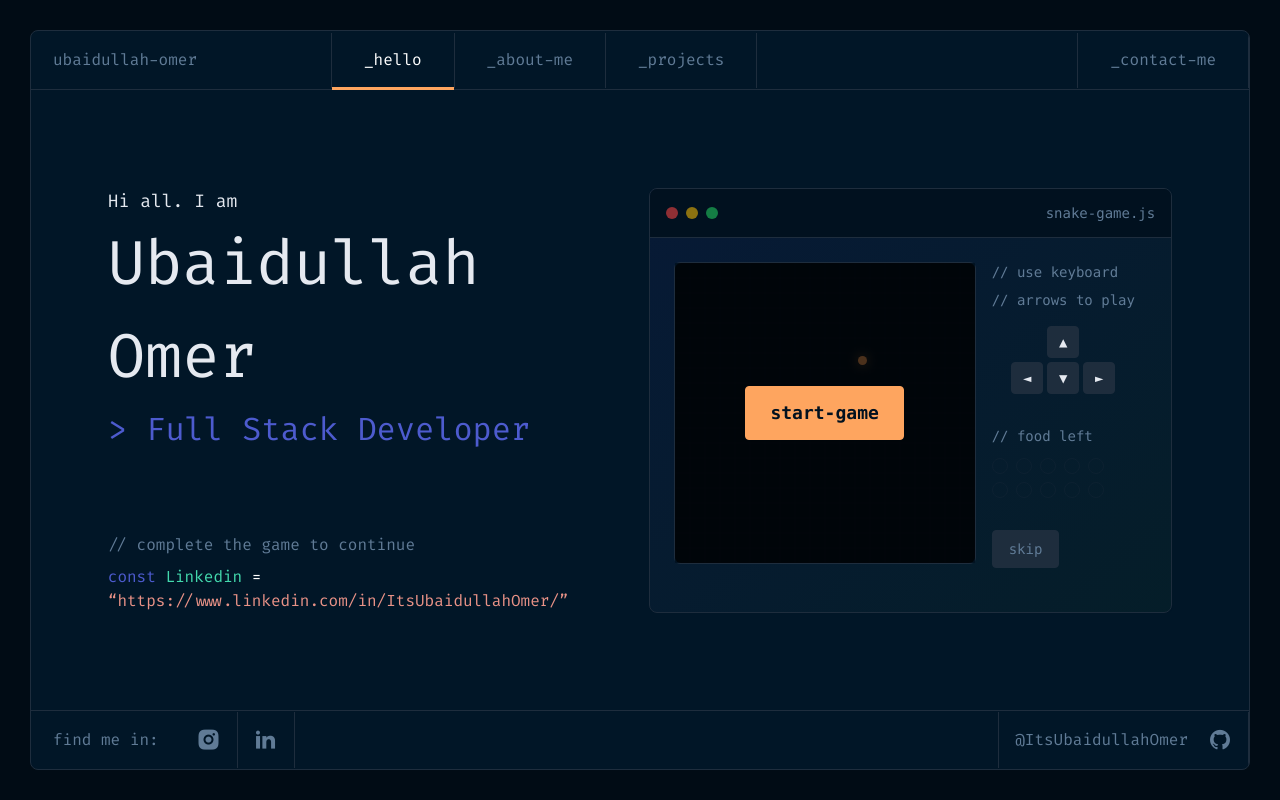
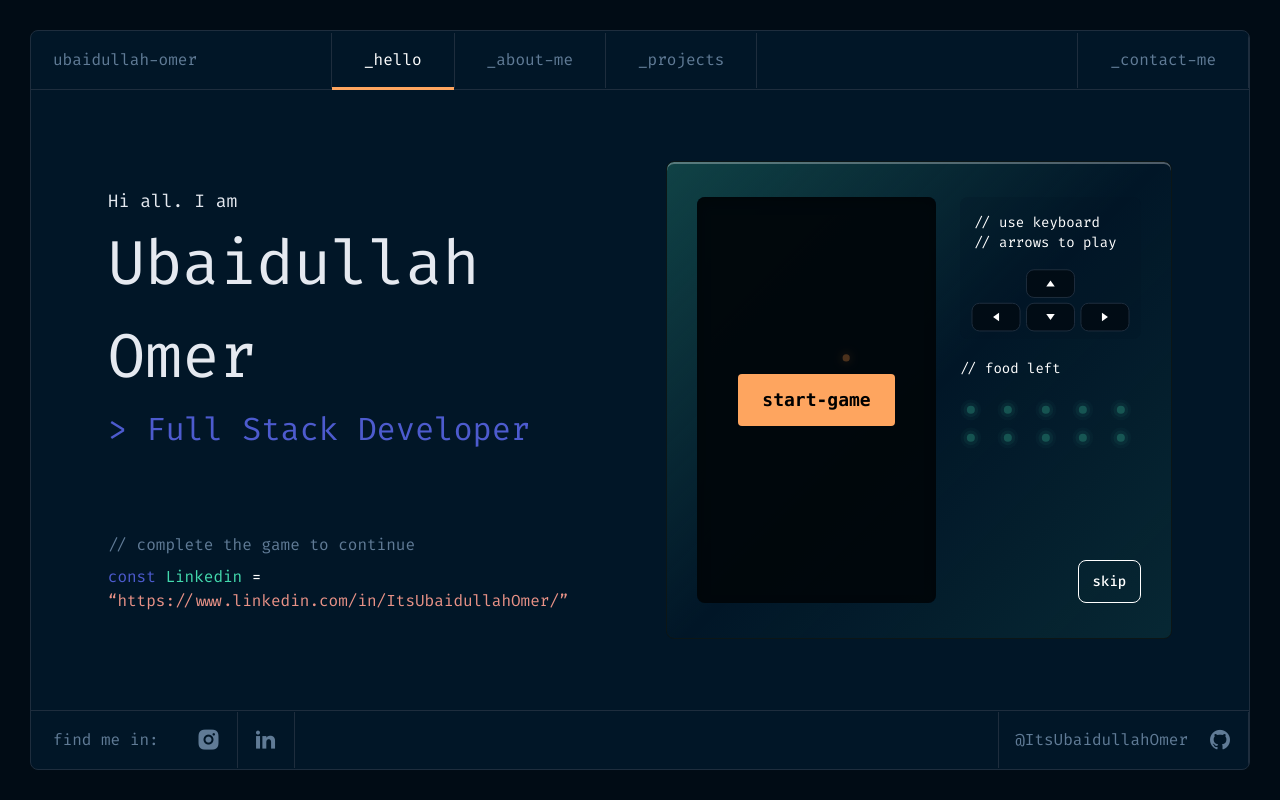
Before and after one commit to itsubaidullahomer/ubaidullah, a React (Vite) app: page / in a window 1280 px wide. Built offline with nearby package versions, Linux system fonts and the light colour scheme.

Commit message:
Refactor SnakeGame component to enhance UI and gameplay experience; update styling and controls for improved aesthetics and functionality

```diff
--- a/src/app/components/snakeGame/SnakeGame.jsx
+++ b/src/app/components/snakeGame/SnakeGame.jsx
@@ -1,33 +1,12 @@
-import React, {
-  useCallback,
-  useEffect,
-  useMemo,
-  useRef,
-  useState,
-} from "react";
+import React, { useCallback, useEffect, useMemo, useRef, useState } from "react";
 
 /**
- * Developer Portfolio Themed Snake Game
- * - Matches the dark blue/teal theme
- * - Clean, modern UI matching the portfolio design
- * - Proper spacing and typography
+ * Snake Game - Exact UI Match
+ * - Glassmorphism container with gradient borders
+ * - Custom SVG arrow keys
+ * - Layered food dots with opacity effects
+ * - Proper spacing and dimensions
  */
-
-const COLORS = {
-  bg: "#011627",
-  panelBg: "#011221",
-  darkPanel: "#01111F",
-  text: "#E5E9F0",
-  accent: "#4D5BCE",
-  green: "#43D9AD",
-  orange: "#FEA55F",
-  subText: "#607B96",
-  border: "#1E2D3D",
-  buttonBg: "#1E2D3D",
-  snakeHead: "#43D9AD",
-  snakeBody: "#43D9AD",
-  food: "#FEA55F",
-};
 
 const BOARD_SIZE = 20;
 const TICK_MS = 150;
@@ -40,7 +19,7 @@ const DIRS = {
   RIGHT: { x: 1, y: 0 },
 };
 
-function ThemedSnakeGame() {
+function SnakeGame() {
   const [started, setStarted] = useState(false);
   const [gameOver, setGameOver] = useState(false);
   const [won, setWon] = useState(false);
@@ -77,12 +56,9 @@ function ThemedSnakeGame() {
       if (!started || gameOver || won) return;
       e.preventDefault();
       if (e.key === "ArrowUp" && dir.y === 0) pendingDir.current = DIRS.UP;
-      else if (e.key === "ArrowDown" && dir.y === 0)
-        pendingDir.current = DIRS.DOWN;
-      else if (e.key === "ArrowLeft" && dir.x === 0)
-        pendingDir.current = DIRS.LEFT;
-      else if (e.key === "ArrowRight" && dir.x === 0)
-        pendingDir.current = DIRS.RIGHT;
+      else if (e.key === "ArrowDown" && dir.y === 0) pendingDir.current = DIRS.DOWN;
+      else if (e.key === "ArrowLeft" && dir.x === 0) pendingDir.current = DIRS.LEFT;
+      else if (e.key === "ArrowRight" && dir.x === 0) pendingDir.current = DIRS.RIGHT;
     };
     window.addEventListener("keydown", onKey);
     return () => window.removeEventListener("keydown", onKey);
@@ -130,86 +106,34 @@ function ThemedSnakeGame() {
     return () => clearInterval(timer);
   }, [started, gameOver, won, food, eaten, spawnFood]);
 
-  const foodDots = useMemo(
-    () => Array.from({ length: TOTAL_FOOD_TO_WIN }, (_, i) => i < eaten),
-    [eaten]
-  );
-
   return (
     <div
-      className="w-full max-w-[550px] bg-gradient-to-br from-blue-900/20 to-teal-900/20 backdrop-blur-sm rounded-lg border border-gray-700/50 overflow-hidden"
+      className="flex w-[510px] gap-6 rounded-lg border border-[#0C1616] bg-[#011627] px-[30px] py-[35px] backdrop-blur-[32px]"
       style={{
-        backgroundColor: COLORS.panelBg,
-        borderColor: COLORS.border,
+        background: `linear-gradient(135deg, rgba(23,85,83,0.70) 0%, transparent 50%, rgba(67,217,173,0.09) 100%), #011627`,
+        boxShadow: 'inset 0 2px 0 0 rgba(255,255,255,0.30)'
       }}
     >
-      {/* Header with decorative corners */}
+      {/* Game Board */}
       <div
-        className="relative border-b w-full"
-        style={{ borderColor: COLORS.border }}
-      >
-        <div
-          className="h-12 flex items-center justify-between px-4"
-          style={{ backgroundColor: COLORS.darkPanel }}
-        >
-          <div className="flex gap-2">
-            <div className="w-3 h-3 rounded-full bg-red-500/60"></div>
-            <div className="w-3 h-3 rounded-full bg-yellow-500/60"></div>
-            <div className="w-3 h-3 rounded-full bg-green-500/60"></div>
-          </div>
-          <div className="text-sm font-mono" style={{ color: COLORS.subText }}>
-            snake-game.js
-          </div>
-        </div>
-      </div>
-
-      {/* Game Area */}
-      <div className="p-6 flex items-start gap-4">
-        {/* Game Canvas */}
-        <div
-          className="relative mb-6 rounded-md border"
+        className="h-[405.32px] w-[238.691px] rounded-lg relative"
         style={{
-            backgroundColor: COLORS.darkPanel,
-            borderColor: COLORS.border,
+          backgroundColor: 'rgba(1,22,39,0.84)',
+          boxShadow: 'inset 1px 5px 11px 0 rgba(2,18,27,0.71)'
         }}
       >
         <svg
           viewBox={`0 0 ${BOARD_SIZE * 20} ${BOARD_SIZE * 20}`}
-            className="w-full h-auto"
-            style={{ backgroundColor: COLORS.darkPanel }}
+          className="w-full h-full rounded-lg"
         >
-            {/* Grid lines for aesthetic */}
-            {Array.from({ length: BOARD_SIZE + 1 }).map((_, i) => (
-              <g key={i}>
-                <line
-                  x1={0}
-                  y1={i * 20}
-                  x2={BOARD_SIZE * 20}
-                  y2={i * 20}
-                  stroke={COLORS.border}
-                  strokeWidth="0.5"
-                  opacity="0.3"
-                />
-                <line
-                  x1={i * 20}
-                  y1={0}
-                  x2={i * 20}
-                  y2={BOARD_SIZE * 20}
-                  stroke={COLORS.border}
-                  strokeWidth="0.5"
-                  opacity="0.3"
-                />
-              </g>
-            ))}
-
           {/* Food */}
           <circle
             cx={food.x * 20 + 10}
             cy={food.y * 20 + 10}
             r="6"
-              fill={COLORS.food}
+            fill="#FEA55F"
             style={{
-                filter: "drop-shadow(0 0 8px rgba(254, 165, 95, 0.6))",
+              filter: 'drop-shadow(0 0 8px rgba(254, 165, 95, 0.6))'
             }}
           />
 
@@ -222,12 +146,11 @@ function ThemedSnakeGame() {
               width="14"
               height="14"
               rx="2"
-                fill={i === 0 ? COLORS.snakeHead : COLORS.snakeBody}
+              fill="#43D9AD"
               style={{
-                  filter:
-                    i === 0
-                      ? "drop-shadow(0 0 6px rgba(67, 217, 173, 0.6))"
-                      : "drop-shadow(0 0 3px rgba(67, 217, 173, 0.3))",
+                filter: i === 0
+                  ? 'drop-shadow(0 0 6px rgba(67, 217, 173, 0.6))'
+                  : 'drop-shadow(0 0 3px rgba(67, 217, 173, 0.3))'
               }}
             />
           ))}
@@ -235,24 +158,16 @@ function ThemedSnakeGame() {
 
         {/* Game Status Overlay */}
         {(gameOver || won || !started) && (
-            <div className="absolute inset-0 bg-black/70 flex items-center justify-center rounded-md">
+          <div className="absolute inset-0 bg-black/70 flex items-center justify-center rounded-lg">
             <div className="text-center">
               {gameOver && (
                 <>
-                    <div
-                      className="text-2xl font-mono mb-4 font-bold"
-                      style={{ color: COLORS.text }}
-                    >
+                  <div className="text-2xl font-mono mb-4 font-bold text-white">
                     Game Over!
                   </div>
                   <button
                     onClick={reset}
-                      className="px-4 py-2 rounded font-mono text-sm transition-all hover:brightness-110 border"
-                      style={{
-                        backgroundColor: COLORS.buttonBg,
-                        color: COLORS.green,
-                        borderColor: COLORS.border,
-                      }}
+                    className="px-4 py-2 rounded font-mono text-sm transition-all hover:brightness-110 border border-white text-white bg-transparent"
                   >
                     start-again
                   </button>
@@ -261,20 +176,12 @@ function ThemedSnakeGame() {
 
               {won && (
                 <>
-                    <div
-                      className="text-2xl font-mono mb-4 font-bold"
-                      style={{ color: COLORS.green }}
-                    >
+                  <div className="text-2xl font-mono mb-4 font-bold text-[#43D9AD]">
                     Well done!
                   </div>
                   <button
                     onClick={reset}
-                      className="px-4 py-2 rounded font-mono text-sm transition-all hover:brightness-110 border"
-                      style={{
-                        backgroundColor: COLORS.buttonBg,
-                        color: COLORS.green,
-                        borderColor: COLORS.border,
-                      }}
+                    className="px-4 py-2 rounded font-mono text-sm transition-all hover:brightness-110 border border-white text-white bg-transparent"
                   >
                     play-again
                   </button>
@@ -284,13 +191,7 @@ function ThemedSnakeGame() {
               {!started && !gameOver && !won && (
                 <button
                   onClick={() => setStarted(true)}
-                    className="px-6 py-3 rounded font-mono text-lg transition-all hover:brightness-110 border"
-                    style={{
-                      backgroundColor: COLORS.orange,
-                      color: COLORS.darkPanel,
-                      borderColor: COLORS.orange,
-                      fontWeight: "bold",
-                    }}
+                  className="px-6 py-3 rounded font-mono text-lg transition-all hover:brightness-110 bg-[#FEA55F] text-black font-bold"
                 >
                   start-game
                 </button>
@@ -300,103 +201,84 @@ function ThemedSnakeGame() {
         )}
       </div>
 
-        <div className="flex flex-col gap-2 items-start">
+      {/* Right Panel */}
+      <div className="flex flex-col items-end justify-between">
+        <div className="flex flex-col gap-5">
           {/* Controls Section */}
-          <div className="mb-6">
           <div
-              className="font-mono text-sm mb-2"
-              style={{ color: COLORS.subText }}
+            className="flex h-[142px] w-[181.382px] flex-col gap-4 rounded-lg px-3.5 py-4"
+            style={{ backgroundColor: 'rgba(1,20,35,0.19)' }}
           >
-              // use keyboard
+            <div className="flex flex-col gap-0">
+              <p className="text-sm text-white">// use keyboard</p>
+              <p className="text-sm text-white">// arrows to play</p>
             </div>
-            <div
-              className="font-mono text-sm mb-4"
-              style={{ color: COLORS.subText }}
-            >
-              // arrows to play
-            </div>
+            <div className="flex w-full flex-col items-center gap-1">
+              {/* Up Arrow */}
+              <svg xmlns="http://www.w3.org/2000/svg" width="51" height="29" viewBox="0 0 51 29" fill="none">
+                <rect x="1.46094" y="0.772461" width="48.0787" height="27.6912" rx="7.5" fill="#010C15" stroke="#1E2D3D" />
+                <path d="M25.5 11.6182L29.75 17.6182H21.25L25.5 11.6182Z" fill="white" />
+              </svg>
 
-            <div className="flex justify-center">
-              <div className="grid grid-cols-3 gap-1">
-                <div></div>
-                <Keycap symbol="▲" />
-                <div></div>
-                <Keycap symbol="◄" />
-                <Keycap symbol="▼" />
-                <Keycap symbol="►" />
+              {/* Left, Down, Right Arrows */}
+              <div className="flex items-center gap-1">
+                {/* Left Arrow */}
+                <svg xmlns="http://www.w3.org/2000/svg" width="50" height="30" viewBox="0 0 50 30" fill="none">
+                  <rect x="49.0786" y="28.9639" width="48.0787" height="27.6912" rx="7.5" transform="rotate(-180 49.0786 28.9639)" fill="#010C15" stroke="#1E2D3D" />
+                  <path d="M22.0391 15.1181L28.0391 10.8681L28.0391 19.3682L22.0391 15.1181Z" fill="white" />
+                </svg>
+
+                {/* Down Arrow */}
+                <svg xmlns="http://www.w3.org/2000/svg" width="51" height="30" viewBox="0 0 51 30" fill="none">
+                  <rect x="49.5391" y="28.9639" width="48.0787" height="27.6912" rx="7.5" transform="rotate(-180 49.5391 28.9639)" fill="#010C15" stroke="#1E2D3D" />
+                  <path d="M25.5 18.1182L21.25 12.1182L29.75 12.1182L25.5 18.1182Z" fill="white" />
+                </svg>
+
+                {/* Right Arrow */}
+                <svg xmlns="http://www.w3.org/2000/svg" width="50" height="30" viewBox="0 0 50 30" fill="none">
+                  <rect x="49" y="28.9639" width="48.0787" height="27.6912" rx="7.5" transform="rotate(-180 49 28.9639)" fill="#010C15" stroke="#1E2D3D" />
+                  <path d="M27.9604 15.1182L21.9604 19.3682L21.9604 10.8682L27.9604 15.1182Z" fill="white" />
+                </svg>
               </div>
             </div>
           </div>
 
-          {/* Food Counter */}
-          <div className="mb-6">
-            <div
-              className="font-mono text-sm mb-3"
-              style={{ color: COLORS.subText }}
-            >
-              // food left
-            </div>
-            <div className="grid grid-cols-5 gap-2">
-              {foodDots.map((consumed, i) => (
-                <div
-                  key={i}
-                  className="w-4 h-4 rounded-full border flex items-center justify-center"
-                  style={{
-                    backgroundColor: consumed ? COLORS.food : "transparent",
-                    borderColor: COLORS.border,
-                    opacity: consumed ? 1 : 0.3,
-                  }}
-                >
-                  {consumed && (
-                    <div
-                      className="w-2 h-2 rounded-full"
-                      style={{ backgroundColor: COLORS.food }}
-                    />
-                  )}
-                </div>
-              ))}
+          {/* Food Left Label */}
+          <p className="text-sm text-white">// food left</p>
+
+          {/* Food Counter Grid */}
+          <div className="grid grid-cols-5 gap-1.5">
+            {Array.from({ length: TOTAL_FOOD_TO_WIN }, (_, i) => {
+              const isEaten = i < eaten;
+              const opacity = isEaten ? 1 : 0.3;
+
+              return (
+                <svg key={i} xmlns="http://www.w3.org/2000/svg" width="22" height="22" viewBox="0 0 22 22" fill="none">
+                  <g style={{ opacity }}>
+                    <circle opacity="0.1" cx="10.8456" cy="10.8466" r="10.3456" fill="#43D9AD" />
+                    <circle opacity="0.2" cx="10.8456" cy="10.8466" r="7.34558" fill="#43D9AD" />
+                    <circle cx="10.8457" cy="10.8467" r="4" fill="#43D9AD" />
+                  </g>
+                </svg>
+              );
+            })}
           </div>
         </div>
 
         {/* Skip Button */}
-          <div className="flex justify-end">
-            <button
-              className="px-4 py-2 rounded font-mono text-sm transition-all hover:brightness-110 border"
-              style={{
-                backgroundColor: COLORS.buttonBg,
-                color: COLORS.subText,
-                borderColor: COLORS.border,
-              }}
+        <div
+          className="flex px-[14px] py-[10px] justify-center items-center gap-[10px] rounded-lg border border-white text-white text-right text-sm font-[450] leading-normal cursor-pointer hover:bg-white/10 transition-all"
           onClick={() => {
-                if (typeof window !== "undefined") {
-                  window.dispatchEvent(new CustomEvent("gameSkipped"));
+            if (typeof window !== 'undefined') {
+              window.dispatchEvent(new CustomEvent('gameSkipped'));
             }
           }}
         >
           skip
-            </button>
-          </div>
         </div>
       </div>
     </div>
   );
 }
 
-function Keycap({ symbol }) {
-  return (
-    <div
-      className="w-8 h-8 rounded flex items-center justify-center font-mono text-sm transition-all hover:brightness-110 border"
-      style={{
-        backgroundColor: COLORS.buttonBg,
-        borderColor: COLORS.border,
-        color: COLORS.text,
-      }}
-    >
-      {symbol}
-    </div>
-  );
-}
-
-// Export as SnakeGame to match your import
-export default ThemedSnakeGame;
-export { ThemedSnakeGame as SnakeGame };
+export default SnakeGame;
```
Lines whose indentation alone changed are shown as unchanged.
